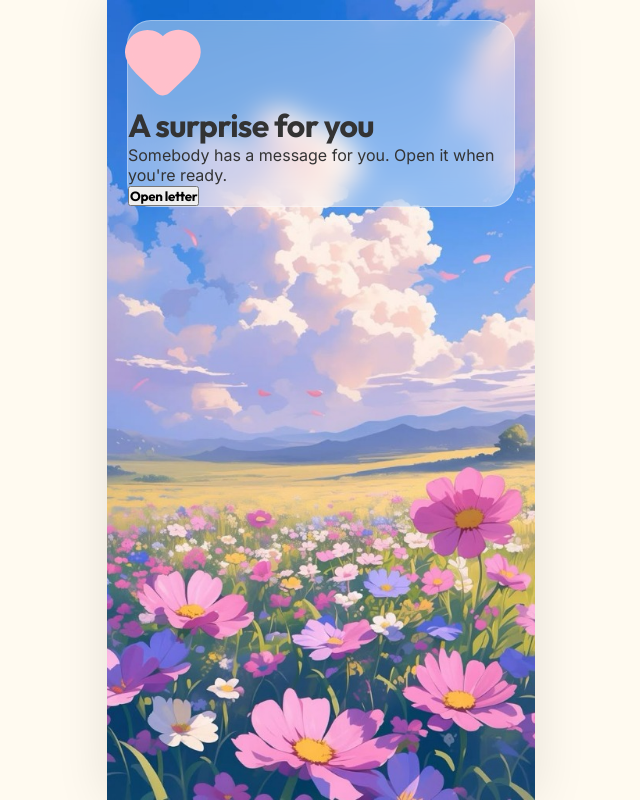
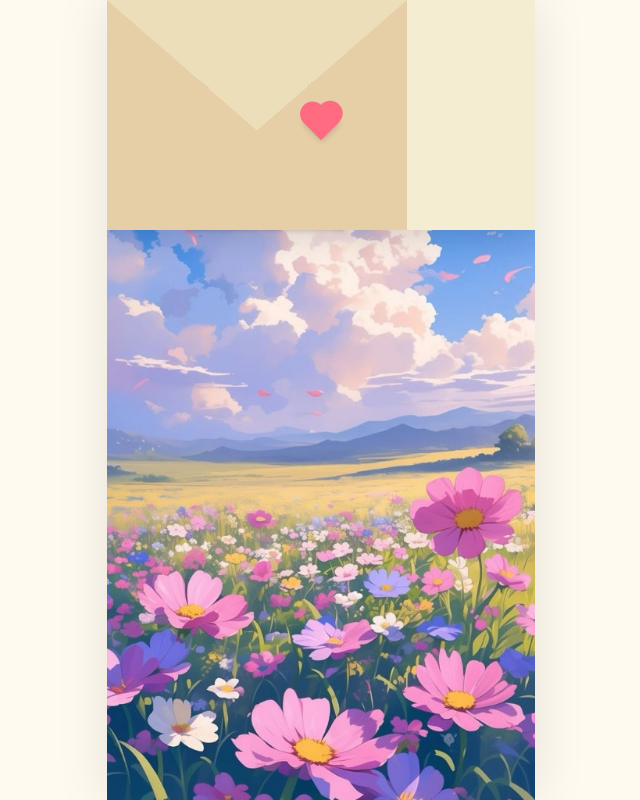
Before and after one commit to Mangoo0o/crush, a React (Vite) app: page / in a window 1280 px wide. Shown: the whole page, without its empty margins (319-959 px from the left). Built offline with nearby package versions, Linux system fonts and the light colour scheme.

Commit message:
feat: add interactive envelope landing page component with custom CSS animations

```diff
--- a/src/components/LandingPage.jsx
+++ b/src/components/LandingPage.jsx
@@ -1,35 +1,35 @@
-import React from 'react';
+import React, { useState } from 'react';
 import { motion } from 'framer-motion';
-import { Heart } from 'lucide-react';
 
 const LandingPage = ({ onEnter }) => {
+  const [isOpen, setIsOpen] = useState(false);
+
+  const handleClick = () => {
+    setIsOpen(true);
+    // Trigger the music and transition after the animation starts
+    setTimeout(() => {
+      onEnter();
+    }, 2500); // 2.5s delay to let the letter come out
+  };
+
   return (
     <motion.div
       initial={{ opacity: 1 }}
-      exit={{ opacity: 0, scale: 1.1 }}
-      transition={{ duration: 1, ease: "easeInOut" }}
-      className="absolute inset-0 z-50 flex flex-col items-center justify-center glass-panel"
-      style={{ margin: '20px' }}
+      exit={{ opacity: 0 }}
+      transition={{ duration: 1 }}
+      className="absolute inset-0 z-50 flex items-center justify-center bg-transparent"
     >
-      <motion.div
-        animate={{ scale: [1, 1.1, 1] }}
-        transition={{ duration: 2, repeat: Infinity }}
-        className="mb-8"
-      >
-        <Heart size={80} color="#ffc0cb" fill="#ffc0cb" />
-      </motion.div>
-
-      <h1 className="title-text text-3xl text-center mb-4 text-[#ff8da1]">A surprise for you</h1>
-      <p className="body-text text-gray-600 mb-10 text-center px-8">Somebody has a message for you. Open it when you're ready.</p>
-
-      <motion.button
-        whileHover={{ scale: 1.05 }}
-        whileTap={{ scale: 0.95 }}
-        onClick={onEnter}
-        className="px-10 py-4 bg-[#ffc0cb] text-white rounded-full title-text text-xl shadow-lg shadow-pink-200/50 transition-all"
-      >
-        Open letter
-      </motion.button>
+      <div className={`envelope-wrapper ${isOpen ? 'flap' : ''}`} onClick={handleClick}>
+        <div className="envelope">
+          <div className="letter">
+            <div className="text">
+              <strong>My Crush,</strong>
+              <p>I have something to tell you...</p>
+            </div>
+          </div>
+        </div>
+        <div className="heart"></div>
+      </div>
     </motion.div>
   );
 };
--- a/src/index.css
+++ b/src/index.css
@@ -65,12 +65,118 @@ body {
   font-weight: 400;
 }
 
-/* Animations */
-@keyframes float {
-  0%, 100% { transform: translateY(0); }
-  50% { transform: translateY(-10px); }
+/* Envelope Styles adapted from GitHub project */
+:root {
+  --primary: #fff;
+  --bg-envelope-color: #f5edd1;
+  --envelope-tab: #ecdeb8;
+  --envelope-cover: #e6cfa7;
+  --shadow-color: rgba(0, 0, 0, 0.2);
+  --txt-color: #444;
+  --heart-color: #ff6b81; /* Soft pink for heart */
 }
 
-.animate-float {
-  animation: float 3s ease-in-out infinite;
+.envelope-wrapper {
+  background: var(--bg-envelope-color);
+  box-shadow: 0 0 40px var(--shadow-color);
+  position: relative;
+  z-index: 10;
+  cursor: pointer;
 }
+
+.envelope {
+  position: relative;
+  width: 300px;
+  height: 230px;
+}
+
+.envelope::before {
+  content: "";
+  position: absolute;
+  top: 0;
+  z-index: 2;
+  border-top: 130px solid var(--envelope-tab);
+  border-right: 150px solid transparent;
+  border-left: 150px solid transparent;
+  transform-origin: top;
+  transition: all 0.5s ease-in-out 0.7s;
+}
+
+.envelope::after {
+  content: "";
+  position: absolute;
+  z-index: 2;
+  width: 0;
+  height: 0;
+  border-top: 130px solid transparent;
+  border-right: 150px solid var(--envelope-cover);
+  border-bottom: 100px solid var(--envelope-cover);
+  border-left: 150px solid var(--envelope-cover);
+}
+
+.letter {
+  position: absolute;
+  right: 20%;
+  bottom: 0;
+  width: 54%;
+  height: 80%;
+  background: var(--primary);
+  text-align: center;
+  transition: all 1s ease-in-out;
+  box-shadow: 0 0 5px var(--shadow-color);
+  padding: 20px 10px;
+}
+
+.letter .text {
+  font-family: var(--font-alt);
+  color: var(--txt-color);
+  text-align: left;
+  font-size: 10px;
+}
+
+.heart {
+  position: absolute;
+  top: 50%;
+  left: 50%;
+  width: 25px;
+  height: 25px;
+  background: var(--heart-color);
+  z-index: 4;
+  transform: translate(-50%, -20%) rotate(-45deg);
+  transition: transform 0.5s ease-in-out 1s;
+  box-shadow: 0 1px 6px var(--shadow-color);
+}
+
+.heart::before,
+.heart::after {
+  content: "";
+  position: absolute;
+  width: 25px;
+  height: 25px;
+  background: var(--heart-color);
+  border-radius: 50%;
+}
+
+.heart::before {
+  top: -12.5px;
+}
+
+.heart::after {
+  right: -12.5px;
+}
+
+.flap .envelope::before {
+  transform: rotateX(180deg);
+  z-index: 0;
+}
+
+.flap .envelope .letter {
+  bottom: 100px;
+  transform: scale(1.5);
+  transition-delay: 1s;
+}
+
+.flap .heart {
+  transform: translate(-50%, -20%) rotate(45deg);
+  transition-delay: 0.4s;
+}
```
